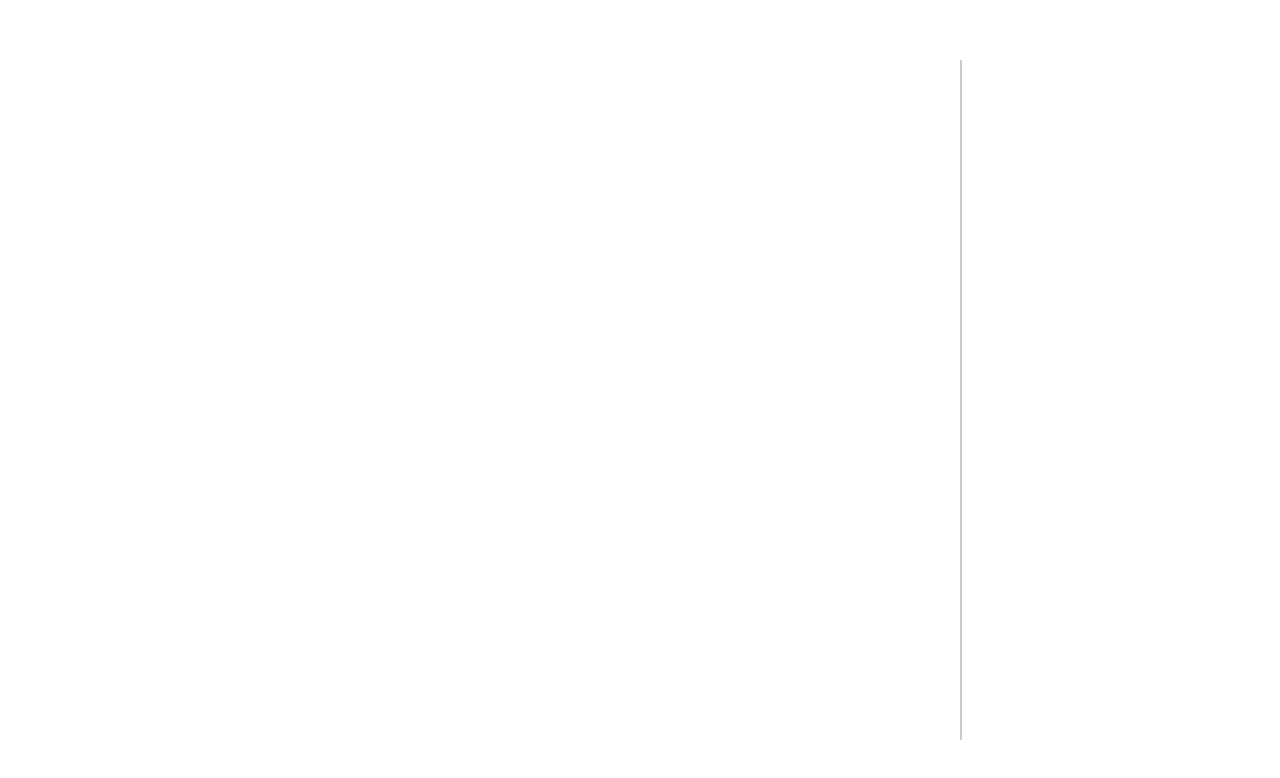
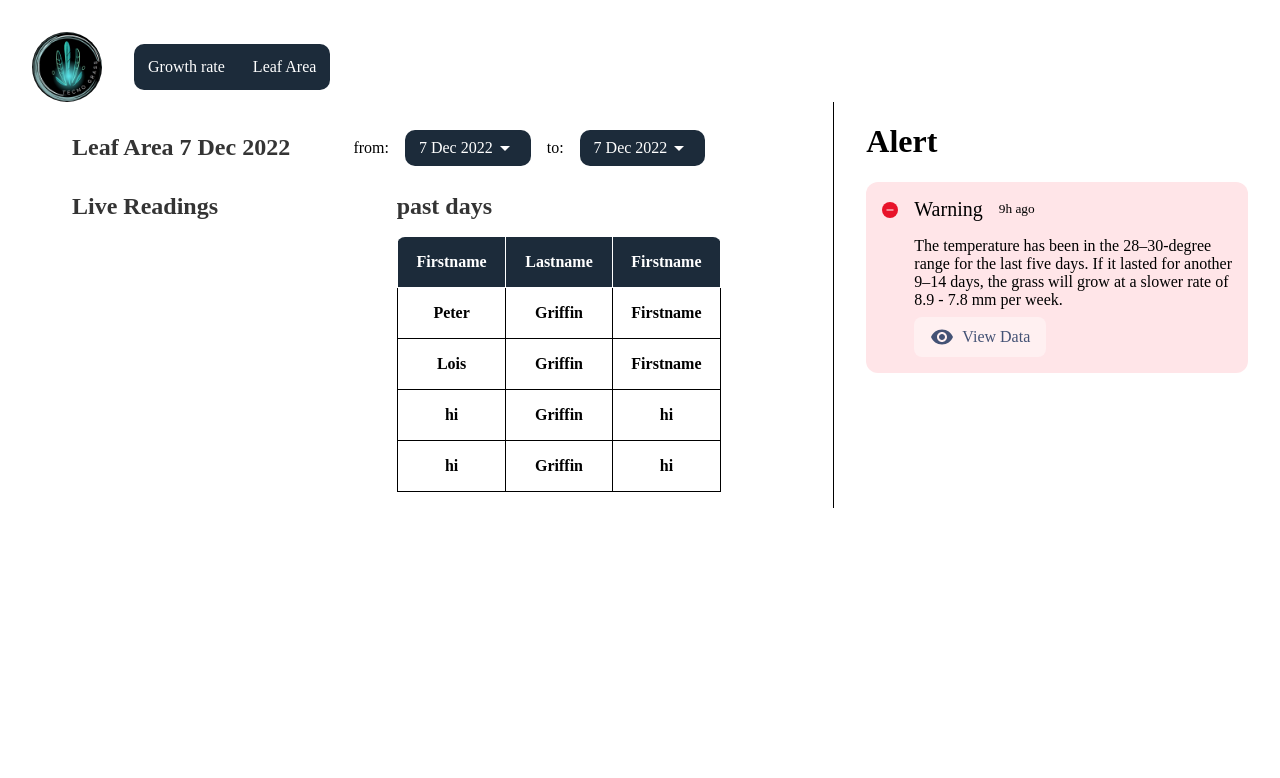
Before and after one commit to uptotec/r3s-web, a React (Create React App) app: page / in a window 1280 px wide. Shown: the top 778 px of the page. Built offline with nearby package versions, Linux system fonts and the light colour scheme; the HTML template or start-up script is replaced by a standard one.

Commit message:
improvments

```diff
--- a/package.json
+++ b/package.json
@@ -3,12 +3,18 @@
   "version": "0.1.0",
   "private": true,
   "dependencies": {
+    "@emotion/react": "^11.10.5",
+    "@emotion/styled": "^11.10.5",
+    "@mui/icons-material": "^5.11.0",
+    "@mui/material": "^5.11.2",
+    "@mui/styled-engine-sc": "^5.11.0",
     "@testing-library/jest-dom": "^5.16.5",
     "@testing-library/react": "^13.4.0",
     "@testing-library/user-event": "^13.5.0",
     "react": "^18.2.0",
     "react-dom": "^18.2.0",
     "react-scripts": "5.0.1",
+    "styled-components": "^5.3.6",
     "web-vitals": "^2.1.4"
   },
   "scripts": {
--- a/src/App.css
+++ b/src/App.css
@@ -1,24 +1,177 @@
+.col {
+  display: flex;
+  padding: 2rem;
+  flex-direction: column;
+}
+
 .row {
   display: flex;
-  height: 100vh;
-  width: 100vw;
+  flex-direction: row;
 }
 
 .columnData {
-  flex: 75%;
-}
-
-.columnData::after {
-  content: '';
-  background-color: rgba(0, 0, 0, 0.2);
-  position: absolute;
-  width: 2px;
-  height: 85vh;
-  top: 7.5%;
-  left: 75%;
-  display: block;
+  width: 65%;
+  padding: 1rem 2.5rem;
+  padding-right: 7rem;
+  border-right: black 1px solid;
 }
 
 .columnAlert {
-  flex: 25%;
+  width: 35%;
 }
+
+.nav {
+  display: flex;
+  flex-direction: row;
+  align-items: center;
+}
+
+.buttons {
+  display: flex;
+  flex-direction: row;
+  margin-left: 2rem;
+  height: fit-content;
+  background-color: #1c2b3a;
+  border-radius: 10px;
+}
+
+.buttons div {
+  display: flex;
+  align-items: center;
+  padding: 14px;
+  color: white;
+  border-radius: 10px;
+}
+
+.img {
+  border-radius: 50%;
+  width: 70px;
+  height: 70px;
+}
+
+.columnData h1 {
+  color: #343434;
+  font-size: 24px;
+}
+
+.columnDataRow {
+  display: flex;
+  flex-direction: row;
+  width: 100%;
+}
+
+.columnDataRow div {
+  width: 100%;
+}
+
+table td,
+th {
+  border: 1px solid;
+  padding: 16px;
+}
+
+table {
+  width: 100%;
+  border-collapse: collapse;
+}
+
+.coloredAndRounded th {
+  background-color: #1c2b3a;
+  color: white;
+}
+
+.coloredAndRounded .leftTop {
+  border-top-left-radius: 8px;
+}
+
+.coloredAndRounded .rightTop {
+  border-top-right-radius: 8px;
+}
+
+.leftBottom {
+  border-bottom-left-radius: 8px;
+}
+
+.rightBottom {
+  border-bottom-right-radius: 8px;
+}
+
+.columnAlert {
+  display: flex;
+  flex-direction: column;
+  padding: 0rem 2rem;
+}
+
+.warningControw {
+  display: flex;
+  flex-direction: row;
+  background-color: #ffe5e8;
+  width: 100%;
+  padding: 1rem;
+  border-radius: 12px;
+  align-items: baseline;
+}
+
+.warningCont {
+  display: flex;
+  flex-direction: column;
+}
+
+.title {
+  display: flex;
+  flex-direction: row;
+  align-items: center;
+  margin-bottom: 1rem;
+}
+
+.remove {
+  display: flex;
+  justify-content: center;
+  align-items: center;
+  color: white;
+  background-color: #e8132a;
+  height: 16px;
+  width: 16px;
+  border-radius: 50%;
+  margin-right: 1rem;
+}
+
+.warning {
+  padding-right: 1rem;
+  font-size: 20px;
+}
+
+.showData {
+  display: flex;
+  align-items: center;
+  padding: 0.5rem 1rem;
+  color: #445275;
+  margin-top: 0.5rem;
+  border-radius: 8px;
+  background-color: #ffffff65;
+  width: fit-content;
+}
+
+.titleRow {
+  display: flex;
+  flex-direction: row;
+  justify-content: space-between;
+  align-items: center;
+}
+
+.buttons1 div {
+  display: flex;
+  align-items: center;
+  padding: 6px 14px;
+  color: white;
+  background-color: #1c2b3a;
+  border-radius: 10px;
+  margin: 0rem 1rem;
+}
+
+.buttons1 {
+  display: flex;
+  flex-direction: row;
+  height: fit-content;
+  align-items: center;
+}
--- a/src/App.js
+++ b/src/App.js
@@ -1,10 +1,44 @@
 import './App.css';
-
+import Warning from './Warning';
+import R3S from "./r3s.jpg"
+import Table from './Table';
+import ArrowDropDownIcon from '@mui/icons-material/ArrowDropDown';
 function App() {
   return (
-    <div class="row">
-      <div class="columnData"></div>
-      <div class="columnAlert"></div>
+    <div className="col">
+      <div className='nav'>
+        <img className='img' src={R3S} />
+        <div className='buttons'>
+          <div>Growth rate</div>
+          <div>Leaf Area</div>
+        </div>
+      </div>
+      <div className='row'>
+        <div className="columnData">
+          <div className='titleRow'>
+            <h1>Leaf Area 7 Dec 2022</h1>
+            <div className='buttons1'>
+              from:
+              <div>7 Dec 2022 <ArrowDropDownIcon /></div>
+              to:
+              <div>7 Dec 2022 <ArrowDropDownIcon /></div>
+            </div>
+          </div>
+          <div className='columnDataRow'>
+            <div>
+              <h1>Live Readings</h1>
+            </div>
+            <div>
+              <h1>past days</h1>
+              <Table />
+            </div>
+          </div>
+        </div>
+        <div className="columnAlert">
+          <h1>Alert</h1>
+          <Warning time={"9"} data={"The temperature has been in the 28–30-degree range for the last five days. If it lasted for another 9–14 days, the grass will grow at a slower rate of 8.9 - 7.8 mm per week."} />
+        </div>
+      </div>
     </div>
   );
 }
--- /dev/null
+++ b/src/Table.js
@@ -0,0 +1,37 @@
+import React from 'react'
+
+function Table() {
+    return (
+        <div>
+            <table>
+                <tr className='coloredAndRounded'>
+                    <th className='leftTop'>Firstname</th>
+                    <th>Lastname</th>
+                    <th className='rightTop'>Firstname</th>
+                </tr>
+                <tr>
+                    <th>Peter</th>
+                    <th>Griffin</th>
+                    <th>Firstname</th>
+                </tr>
+                <tr>
+                    <th>Lois</th>
+                    <th>Griffin</th>
+                    <th>Firstname</th>
+                </tr>
+                <tr >
+                    <th >hi</th>
+                    <th>Griffin</th>
+                    <th >hi</th>
+                </tr>
+                <tr >
+                    <th className='leftBottom'>hi</th>
+                    <th>Griffin</th>
+                    <th className='rightBottom'>hi</th>
+                </tr>
+            </table>
+        </div>
+    )
+}
+
+export default Table
--- /dev/null
+++ b/src/Warning.js
@@ -0,0 +1,28 @@
+import React from 'react'
+import RemoveRedEyeIcon from '@mui/icons-material/RemoveRedEye';
+import RemoveIcon from '@mui/icons-material/Remove';
+
+function Warning({ data, time }) {
+    return (
+        <div className='warningControw'>
+            <span className='remove'>
+                <RemoveIcon sx={{ fontSize: 12, m: "0.5rem" }} />
+            </span>
+            <div className='warningCont'>
+                <div className='title'>
+                    <span className='warning'>
+                        Warning
+                    </span>
+                    <small>{time}h ago</small>
+                </div>
+                <div className='body'>
+                    {data}
+                    <div className='showData'> <RemoveRedEyeIcon sx={{ mr: "0.5rem" }} /> View Data</div>
+                </div>
+            </div>
+
+        </div>
+    )
+}
+
+export default Warning
```
Also changed, not shown: src/r3s.jpg (added), 1 other file (tests, documents, lock files or other folders).
